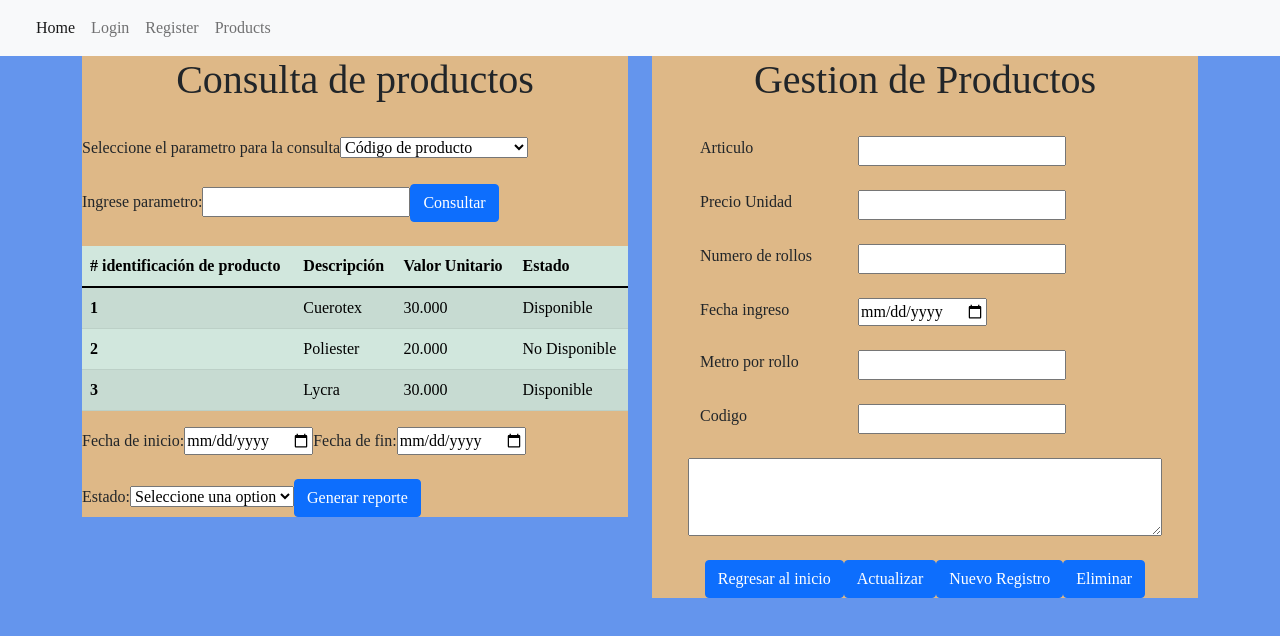
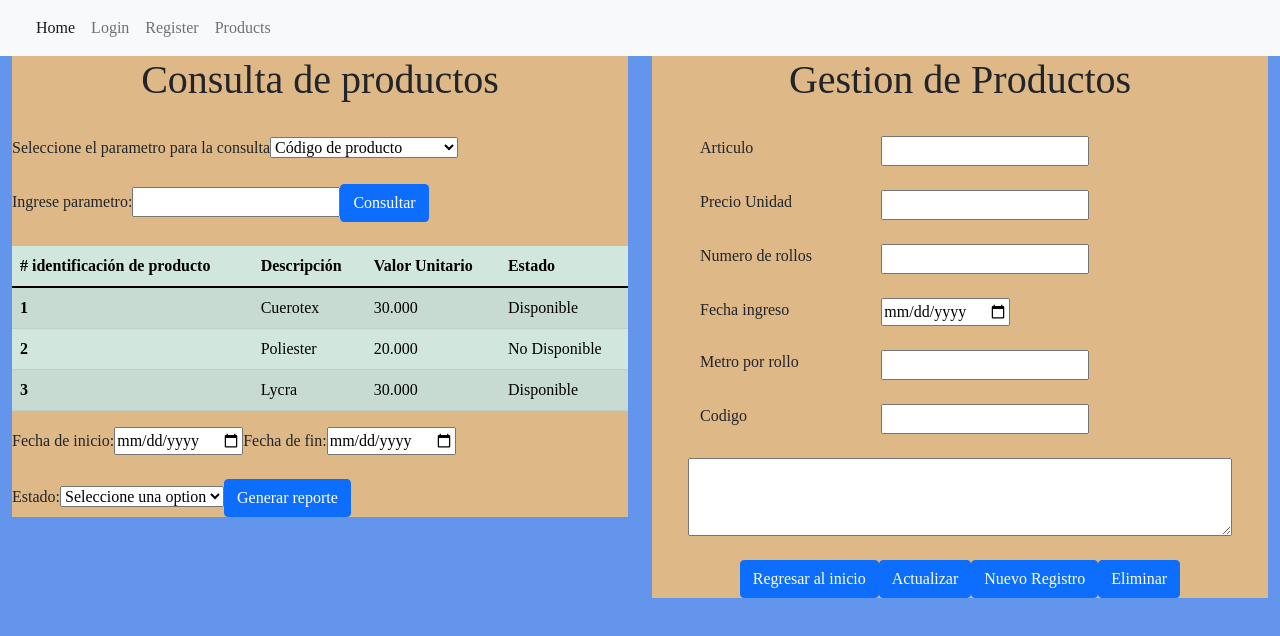
Before and after one commit to amarulandap/proyecto_mintic_3, a React (Create React App) app in the folder textiles-la-15/: page /registerProducts in a window 1280 px wide. Shown: the top 636 px of the page. Built offline with nearby package versions, Linux system fonts and the light colour scheme.

Commit message:
Eliminacion de la rama release_ricardo

```diff
--- a/textiles-la-15/src/App.js
+++ b/textiles-la-15/src/App.js
@@ -13,6 +13,12 @@ function App() {
         <Route path="/" exact>
           <h1>Hola Mundo</h1>
         </Route>
+        <Route path="/login" exact>
+          //poner el componente de login aqui
+        </Route>
+        <Route path="/register" exact>
+          //poner el componente de registro de usuario
+        </Route>
         <Route path="/registerProducts" exact>
           <RegisterProducts />
         </Route>
--- a/textiles-la-15/src/ManageProducts/RegisterProducts.jsx
+++ b/textiles-la-15/src/ManageProducts/RegisterProducts.jsx
@@ -5,7 +5,7 @@ function RegisterProducts(props) {
     let title = props.title;
     return (
         <Fragment>
-            <div class="container" id="form-product">
+            <div class="container-fluid" id="form-product">
                 <div class="row">
                     <div class="col-6 col-sm-6">
                         <form>
```
